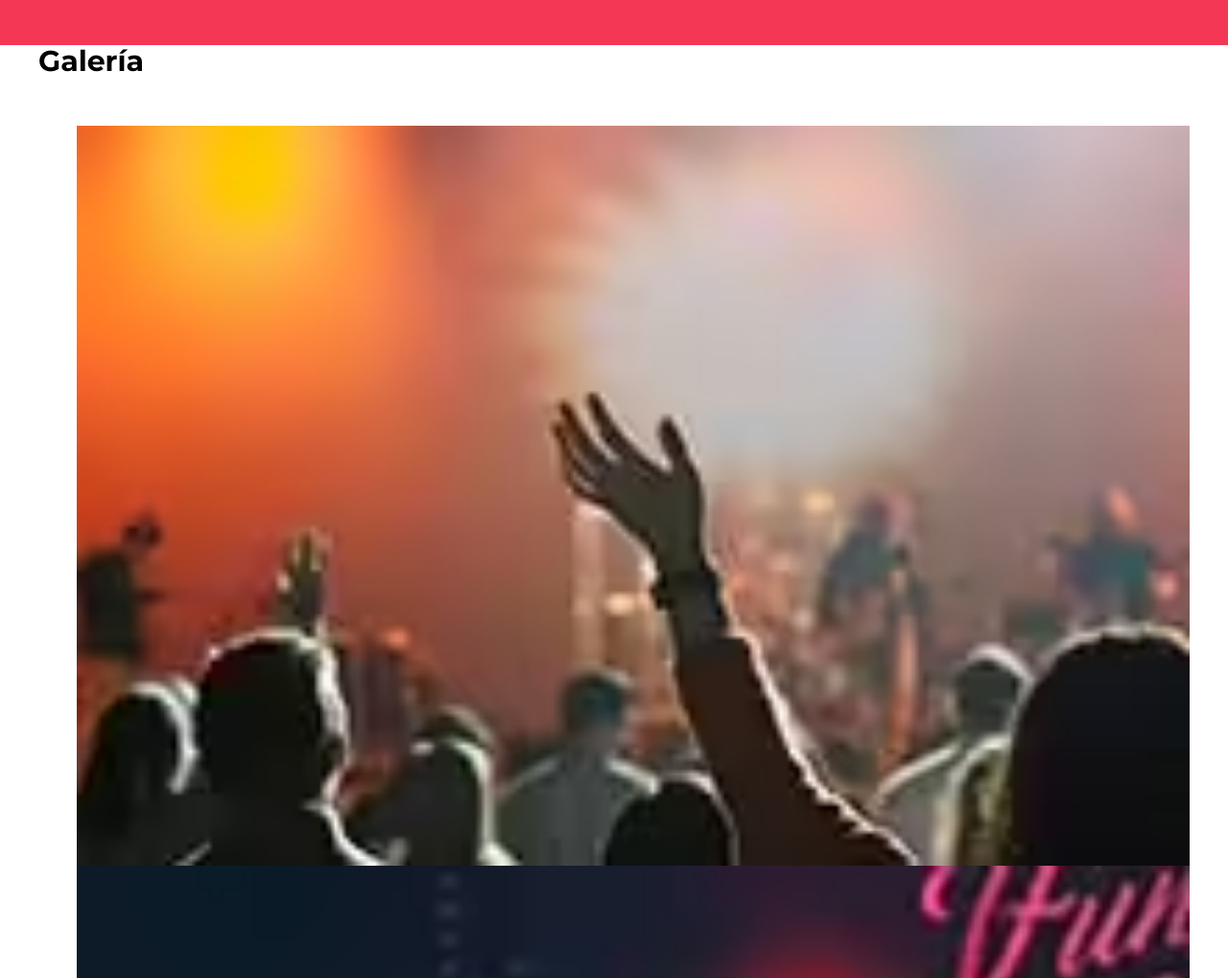
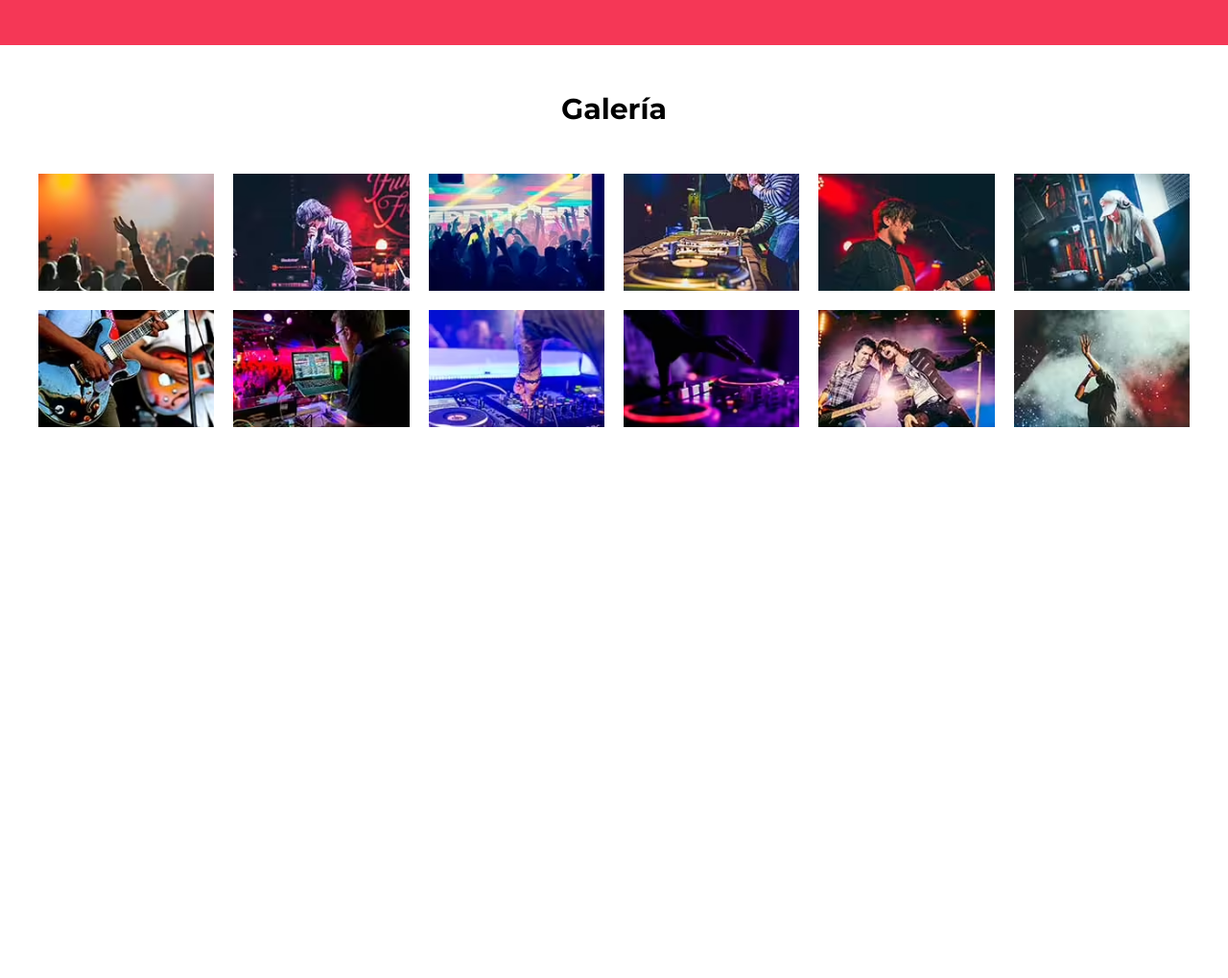
Before and after one commit to LuisSaucedoo/proyecto-festivalmusica, a website: page index.html in a window 1280 px wide. Shown: the part 2718-3737 px from the top of the page at 96% size. After the commit the page ends 3213 px from the top, so only its background shows below. Drawn offline with Linux system fonts and the light colour scheme.

Commit message:
Aplicando SCSS a la galería: Archivo nuevo en src/scss/layout

```diff
--- /dev/null
+++ b/src/scss/layout/_galeria.scss
@@ -0,0 +1,24 @@
+@use 'base/variables' as v;
+@use 'base/mixins' as m;
+
+.galeria {
+    padding: 5rem 0;
+
+    h3 {
+        text-align: center;
+    }
+}
+
+.galeria-imagenes {
+    @include m.resetear-lista;
+    @include m.grid(2, 2rem);
+    @include m.telefono {
+        @include m.grid(3, 2rem);
+    }
+    @include m.tablet {
+        @include m.grid(4, 2rem);
+    }
+    @include m.desktop {
+        @include m.grid(6, 2rem);
+    }
+}
--- a/src/scss/layout/_index.scss
+++ b/src/scss/layout/_index.scss
@@ -2,3 +2,4 @@
 @forward "video";
 @forward "festival";
 @forward "lineup";
+@forward "galeria";
```
Also changed, not shown: build/css/app.css.
